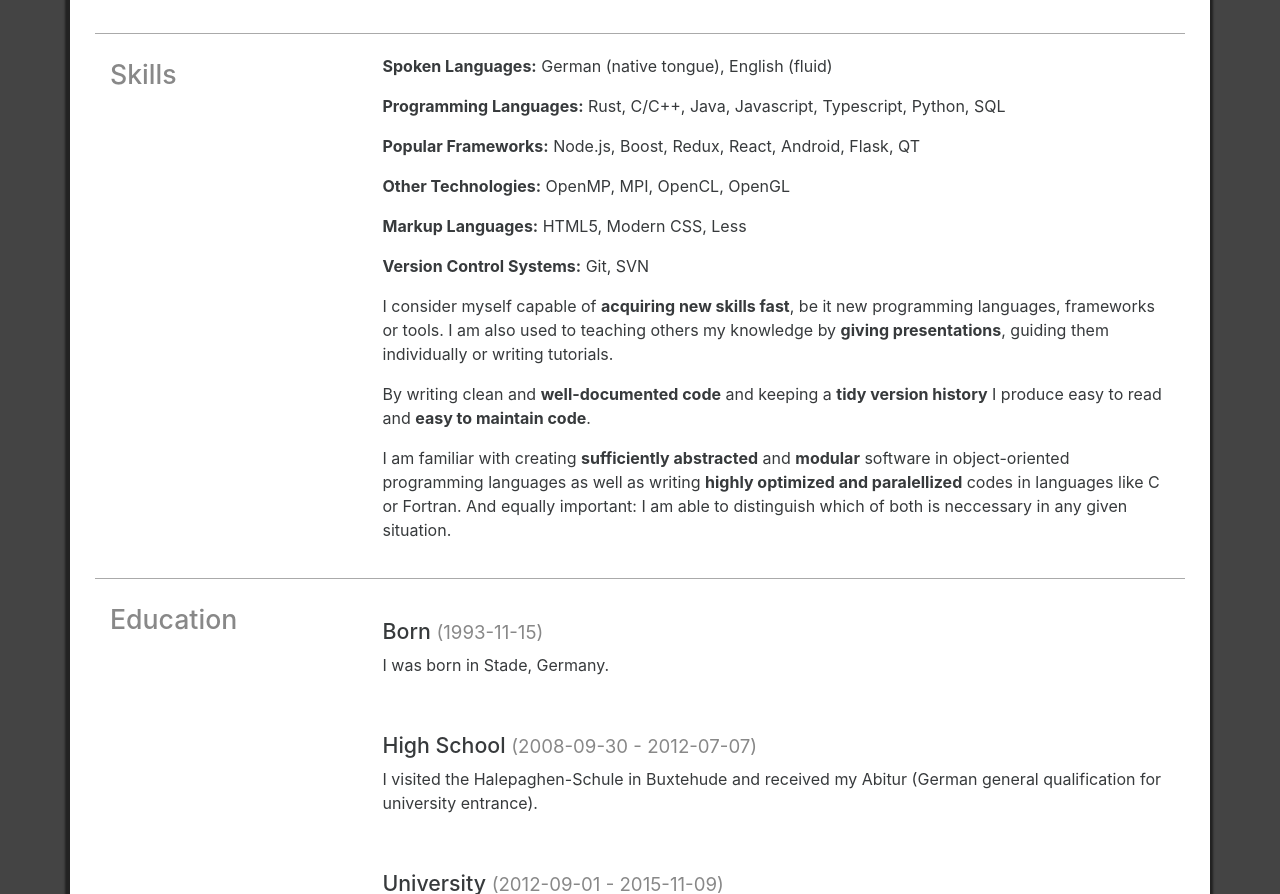
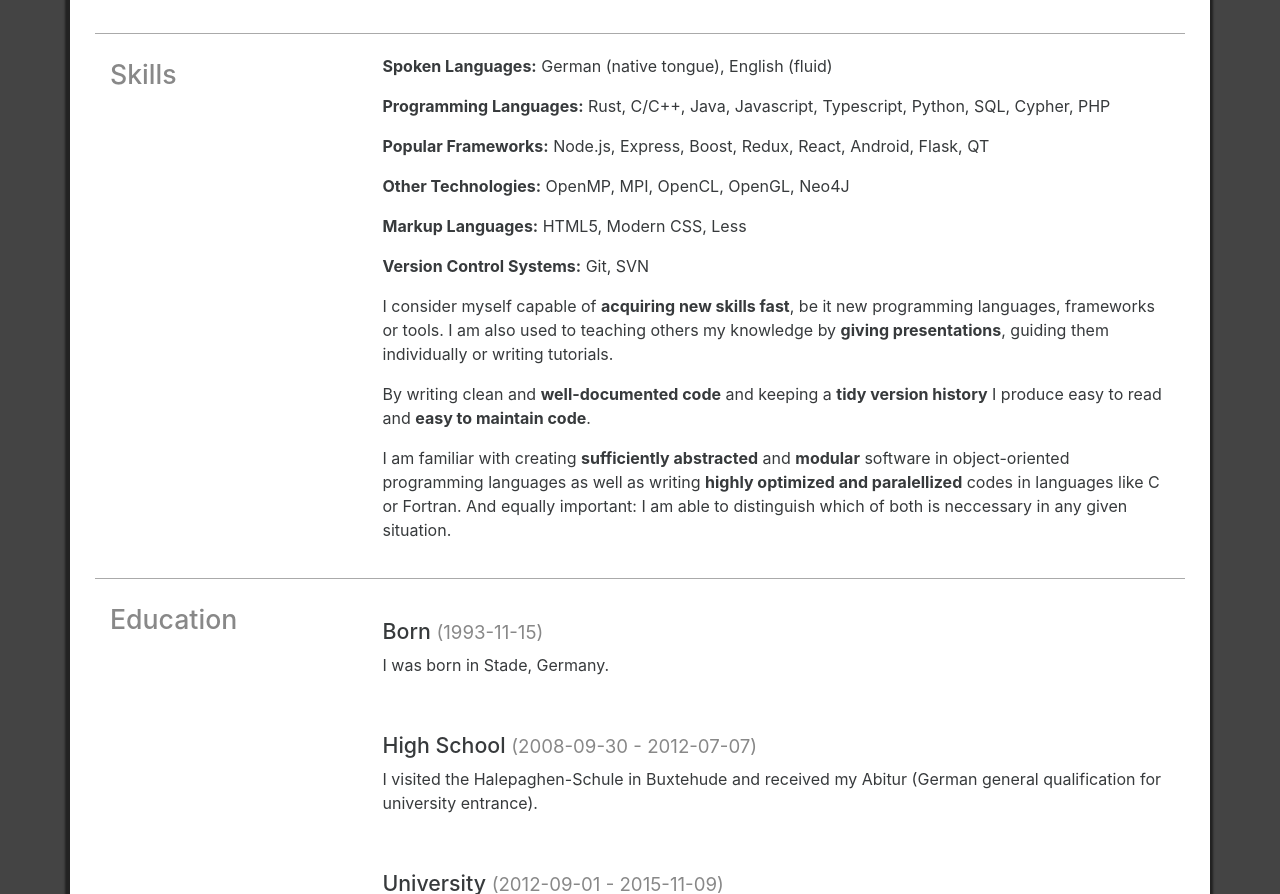
Before and after one commit to Prior99/portfolio, a website: page index.html in a window 1280 px wide. Shown: the part 851-1745 px from the top of the page. Drawn offline with nearby package versions, Linux system fonts and the light colour scheme; files that its build step writes are made by us from their sources.

Commit message:
Add new technologies

```diff
--- a/index.html
+++ b/index.html
@@ -47,9 +47,9 @@
             </div>
             <div class="col-md-9">
                 <p><b>Spoken Languages:</b> German (native tongue), English (fluid)</p>
-                <p><b>Programming Languages:</b> Rust, C/C++, Java, Javascript, Typescript, Python, SQL</p>
-                <p><b>Popular Frameworks:</b> Node.js, Boost, Redux, React, Android, Flask, QT</p>
-                <p><b>Other Technologies:</b> OpenMP, MPI, OpenCL, OpenGL</p>
+                <p><b>Programming Languages:</b> Rust, C/C++, Java, Javascript, Typescript, Python, SQL, Cypher, PHP</p>
+                <p><b>Popular Frameworks:</b> Node.js, Express, Boost, Redux, React, Android, Flask, QT</p>
+                <p><b>Other Technologies:</b> OpenMP, MPI, OpenCL, OpenGL, Neo4J</p>
                 <p><b>Markup Languages:</b> HTML5, Modern CSS, Less</p>
                 <p><b>Version Control Systems:</b> Git, SVN</p>
                 <p>I consider myself capable of <b>acquiring new skills fast</b>, be it new programming languages, frameworks or tools. I am also used to teaching others my knowledge by <b>giving presentations</b>, guiding them individually or writing tutorials.</p>
```
